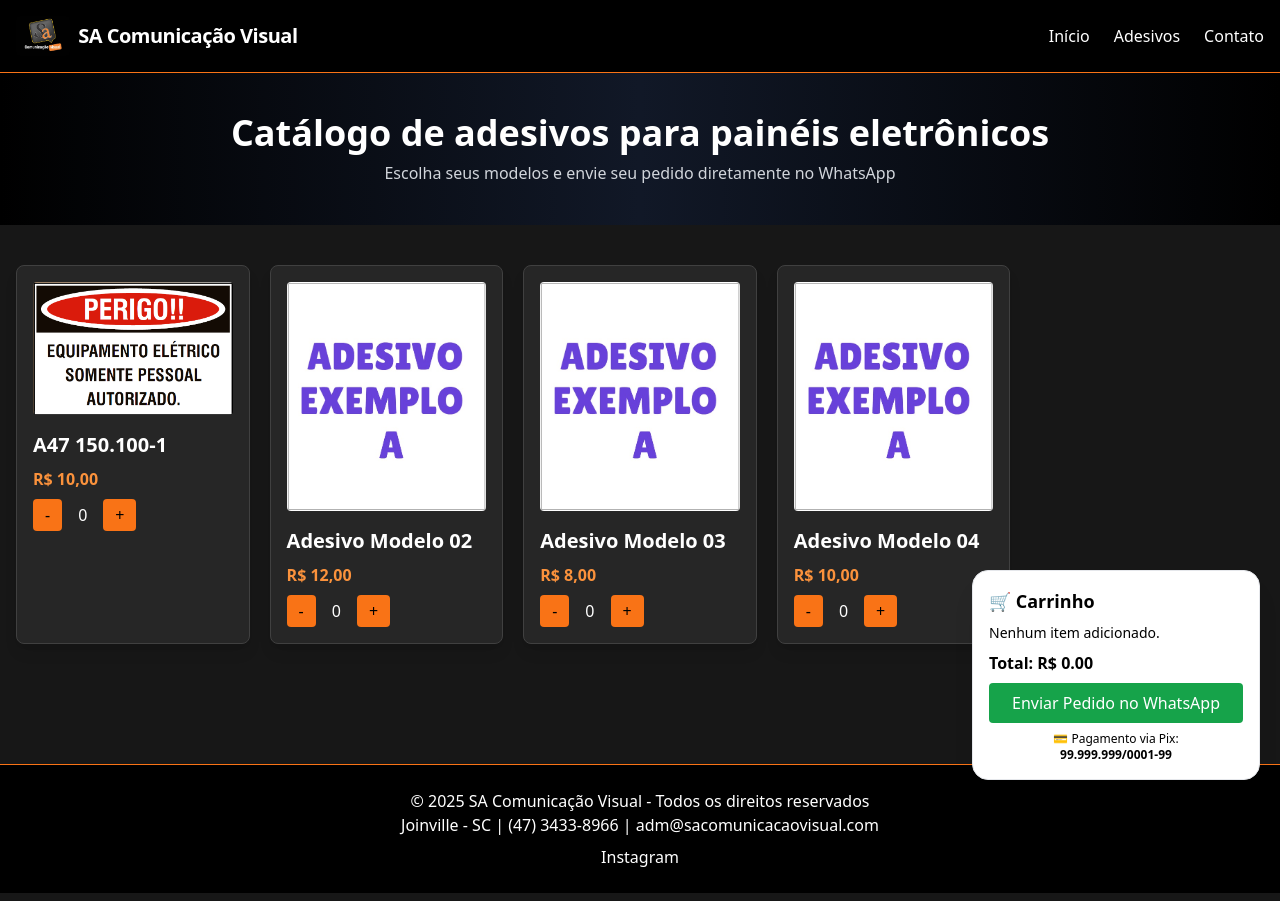
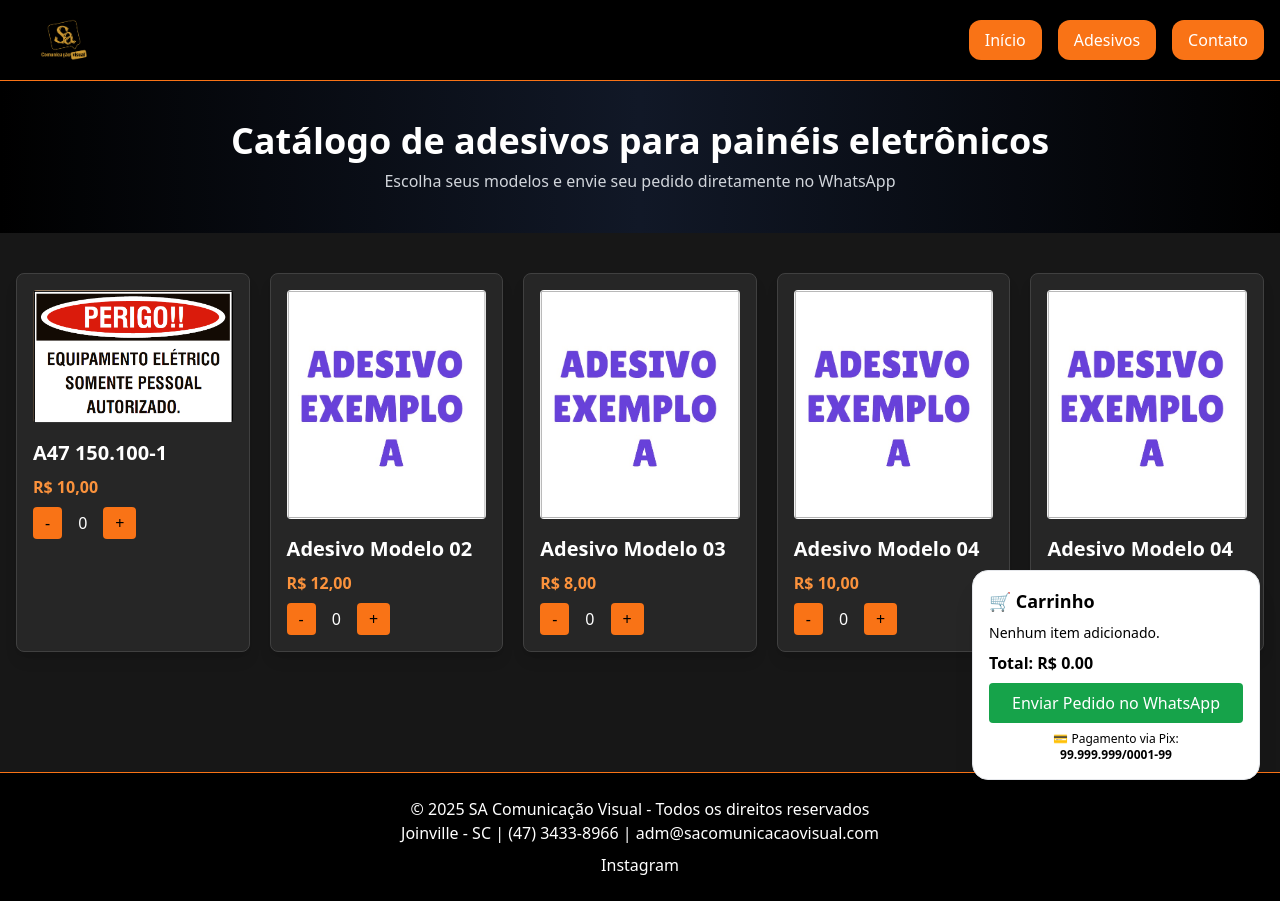
Before and after one commit to jhonatansilva1903/SITE-SA-COMUNICACAO, a plain HTML site: page adesivos.html in a window 1280 px wide. Drawn offline with nearby package versions, Linux system fonts and the light colour scheme.

Commit message:
Add initial HTML files for key sections: peça-aqui, quem-somos, and serviços

```diff
--- a/adesivos.html
+++ b/adesivos.html
@@ -9,18 +9,26 @@
 </head>
 <body class="bg-neutral-900 text-white">
 
-  <!-- Navbar -->
-  <nav class="flex items-center justify-between flex-wrap bg-black p-4 border-b border-orange-500">
-    <div class="flex items-center flex-shrink-0 text-white">
-      <img src="imagens/logo-sa.jpeg" alt="Logo" class="h-10 rounded"/>
-      <span class="font-semibold text-xl tracking-tight ml-2">SA Comunicação Visual</span>
+ <!-- Navbar -->
+<nav class="flex items-center justify-between flex-wrap bg-black p-4 border-b border-orange-500">
+    <div class="flex items-center flex-shrink-0 text-white ml-6">
+        <img src="imagens/logo2.png" alt="Logo" class="h-12 rounded">
     </div>
-    <div class="hidden md:flex space-x-6">
-      <a href="index.html" class="hover:text-orange-500">Início</a>
-      <a href="adesivos.html" class="hover:text-orange-500">Adesivos</a>
-      <a href="contato.html" class="hover:text-orange-500">Contato</a>
+    <div class="hidden md:flex space-x-4">
+        <a href="index.html"
+           class="bg-orange-500 text-white px-4 py-2 rounded-xl shadow-md transition duration-300 ease-in-out hover:bg-orange-600 hover:scale-105">
+            Início
+        </a>
+        <a href="adesivos.html"
+           class="bg-orange-500 text-white px-4 py-2 rounded-xl shadow-md transition duration-300 ease-in-out hover:bg-orange-600 hover:scale-105">
+            Adesivos
+        </a>
+        <a href="contato.html"
+           class="bg-orange-500 text-white px-4 py-2 rounded-xl shadow-md transition duration-300 ease-in-out hover:bg-orange-600 hover:scale-105">
+            Contato
+        </a>
     </div>
-  </nav>
+</nav>
 
   <!-- Título -->
   <header class="text-center py-10 bg-gradient-to-r from-black via-gray-900 to-black">
@@ -64,6 +72,18 @@
         <button onclick="updateQuantity('3', -1)" class="bg-orange-500 text-black px-3 py-1 rounded">-</button>
         <span id="qty-3">0</span>
         <button onclick="updateQuantity('3', 1)" class="bg-orange-500 text-black px-3 py-1 rounded">+</button>
+      </div>
+    </div>
+
+    <!-- Exemplo de cópia de Produto com ID novo -->
+    <div class="bg-neutral-800 border border-neutral-700 rounded-lg p-4 shadow-lg hover:scale-105 transition">
+      <img src="imagens/exemplo1.jpeg" alt="Adesivo 4" class="rounded mb-4">
+      <h2 class="text-xl font-bold mb-2">Adesivo Modelo 04</h2>
+      <p class="mb-2 text-orange-400 font-semibold">R$ 10,00</p>
+      <div class="flex items-center space-x-4">
+        <button onclick="updateQuantity('4', -1)" class="bg-orange-500 text-black px-3 py-1 rounded">-</button>
+        <span id="qty-4">0</span>
+        <button onclick="updateQuantity('4', 1)" class="bg-orange-500 text-black px-3 py-1 rounded">+</button>
       </div>
     </div>
 
```
Also changed, not shown: contato.html (+21 -12 lines), index.html (+22 -13 lines), imagens/logo png.png (added), imagens/logo2.png (added), peça-aqui.html (added), quem-somos.html (added), serviços.html (added).
